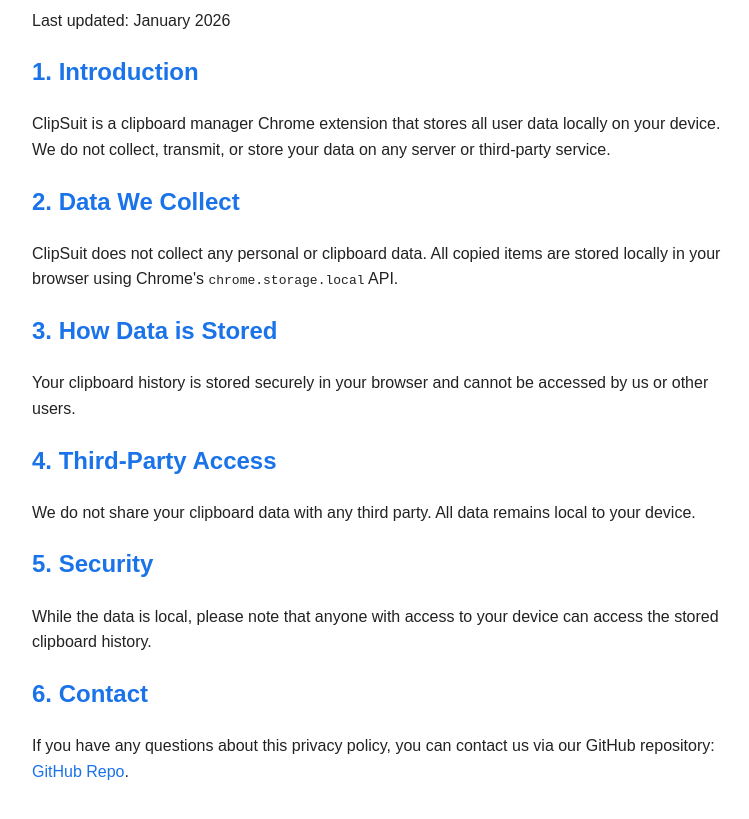
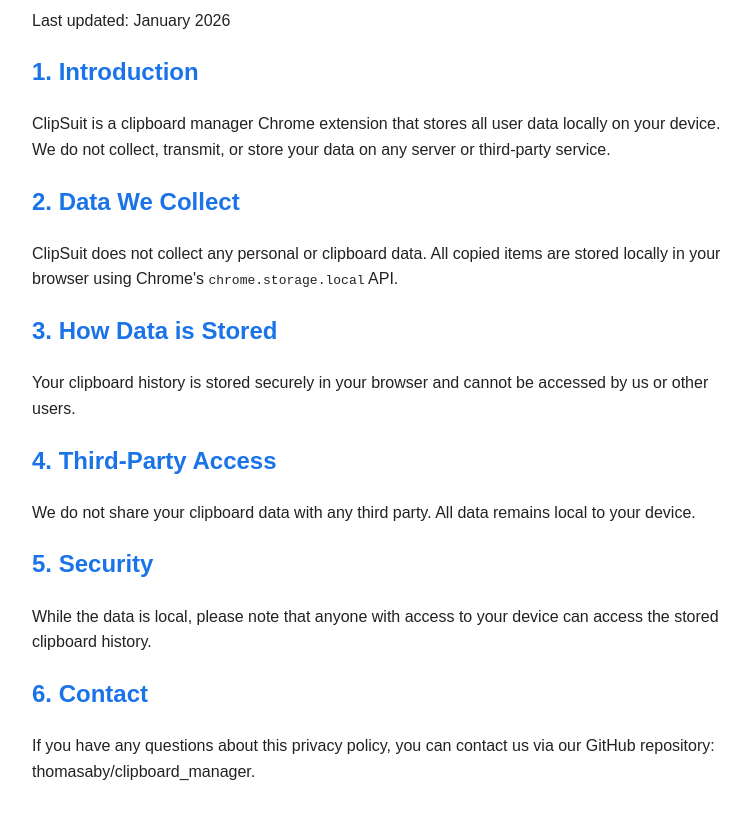
Before and after one commit to thomasaby/clipboard_manager, a browser extension: page privacypolicy.html in a window 1280 px wide. Shown: the part 105-924 px from the top of the page, without its empty margins (258-1007 px from the left). Drawn offline with Linux system fonts and the light colour scheme.

Commit message:
updated policy

```diff
--- a/privacypolicy.html
+++ b/privacypolicy.html
@@ -31,6 +31,6 @@
   <p>While the data is local, please note that anyone with access to your device can access the stored clipboard history.</p>
 
   <h2>6. Contact</h2>
-  <p>If you have any questions about this privacy policy, you can contact us via our GitHub repository: <a href="https://github.com/thoamasby/clip-suit-privacy">GitHub Repo</a>.</p>
+  <p>If you have any questions about this privacy policy, you can contact us via our GitHub repository: thomasaby/clipboard_manager.</p>
 </body>
 </html>
```
